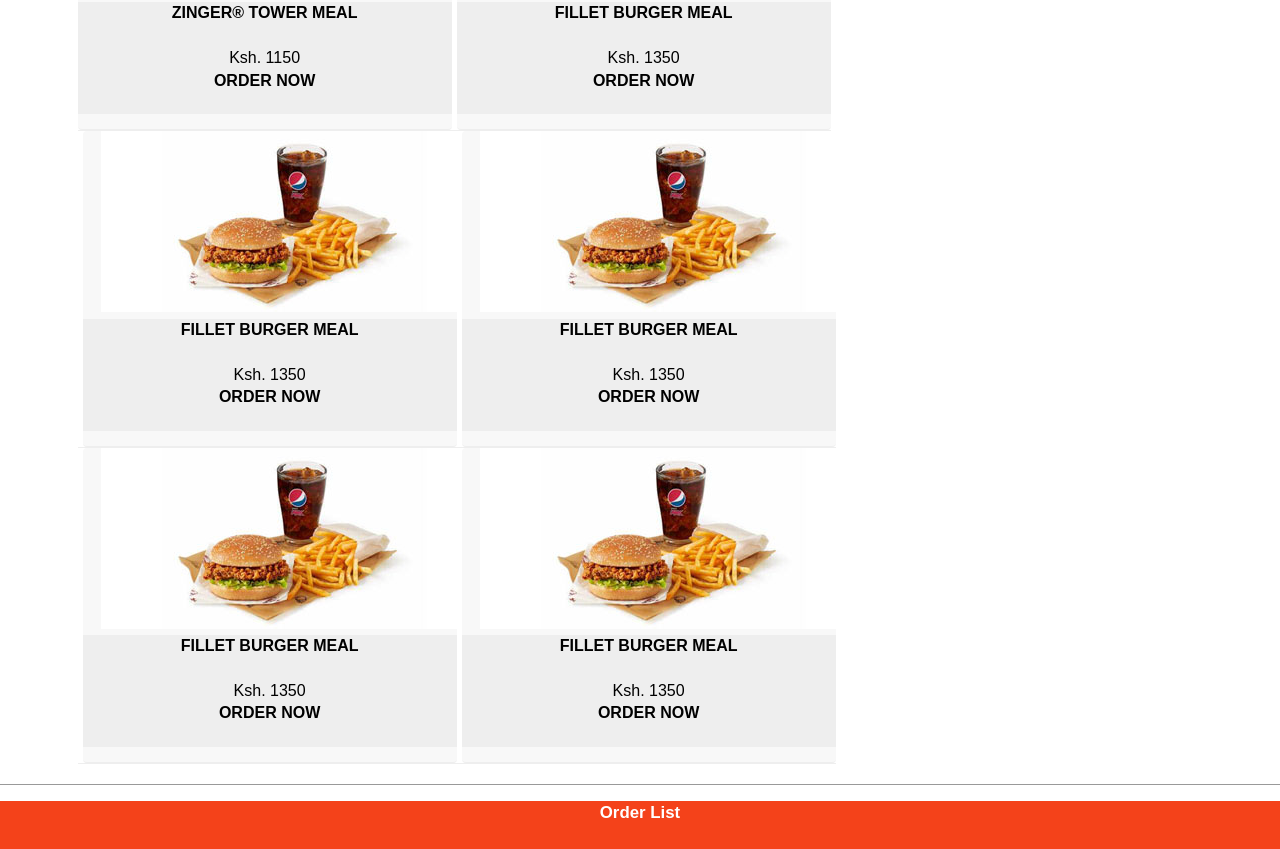
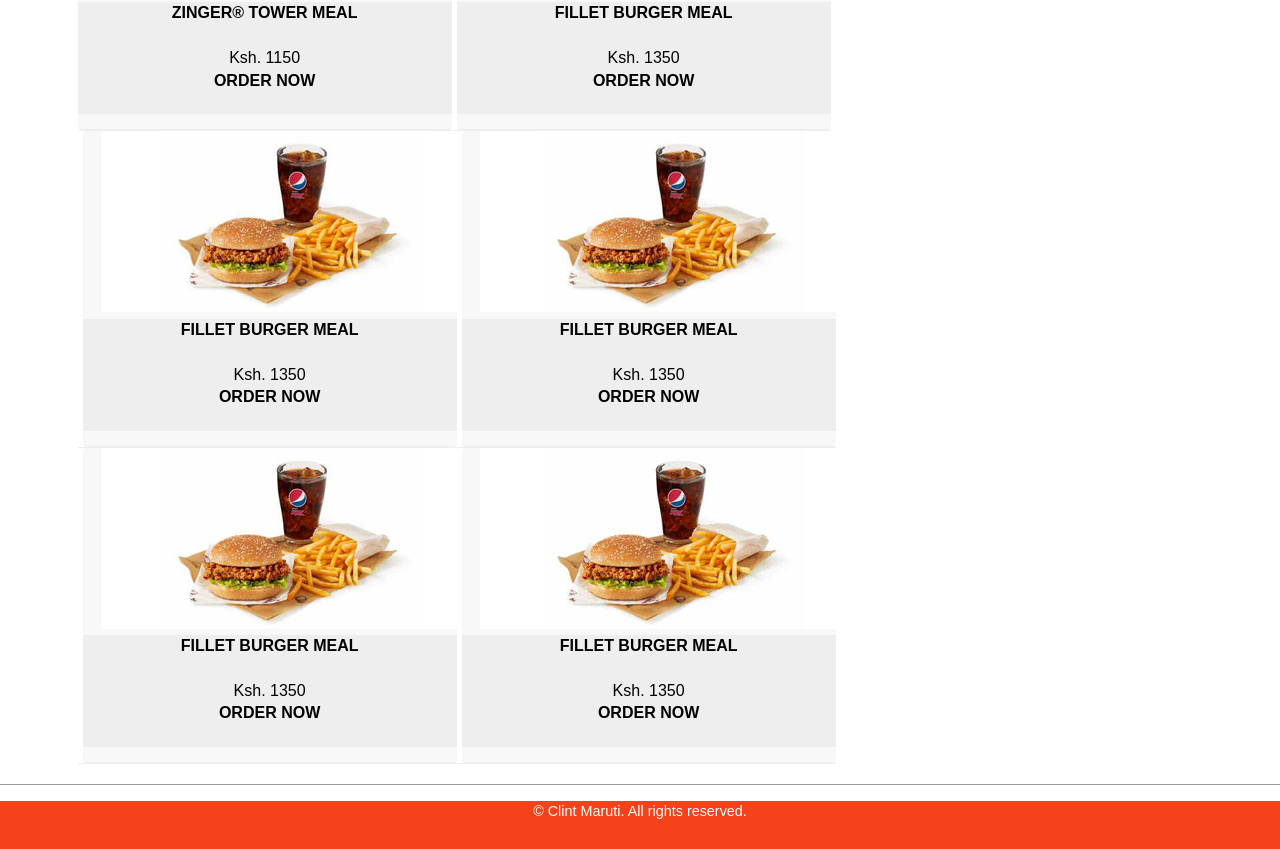
Before and after one commit to ClintMaruti/Fast-Food-Fast, a plain HTML site: page order.html in a window 1280 px wide. Shown: the part 352-1201 px from the top of the page. Drawn offline with nearby package versions, Linux system fonts and the light colour scheme; a script that the page names is missing.

Commit message:
Copyright Edit

```diff
--- a/order.html
+++ b/order.html
@@ -123,7 +123,7 @@
 <!--Footer-->
 <footer id="fill">
 <div class="copyright">
-<h3>Order List</h3>
+&copy; Clint Maruti. All rights reserved.
 </div>
 </footer>
 
```
